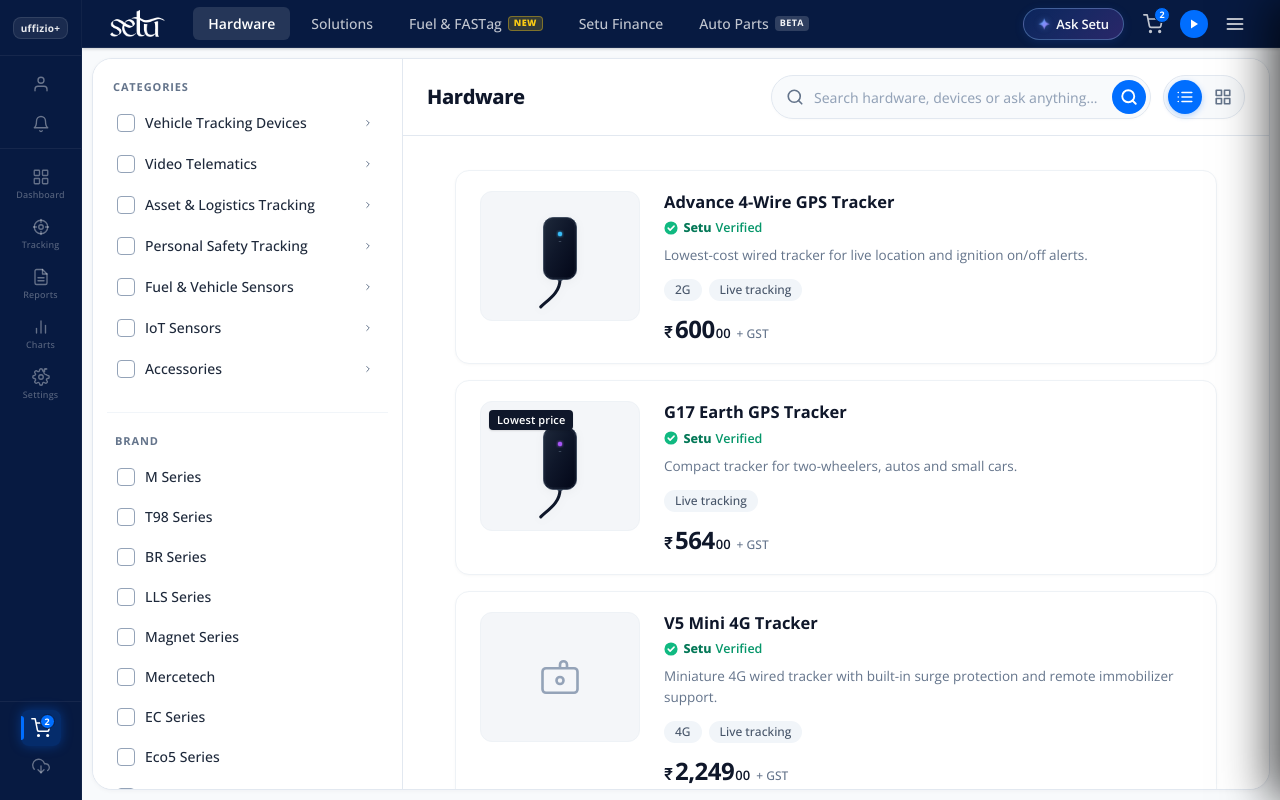
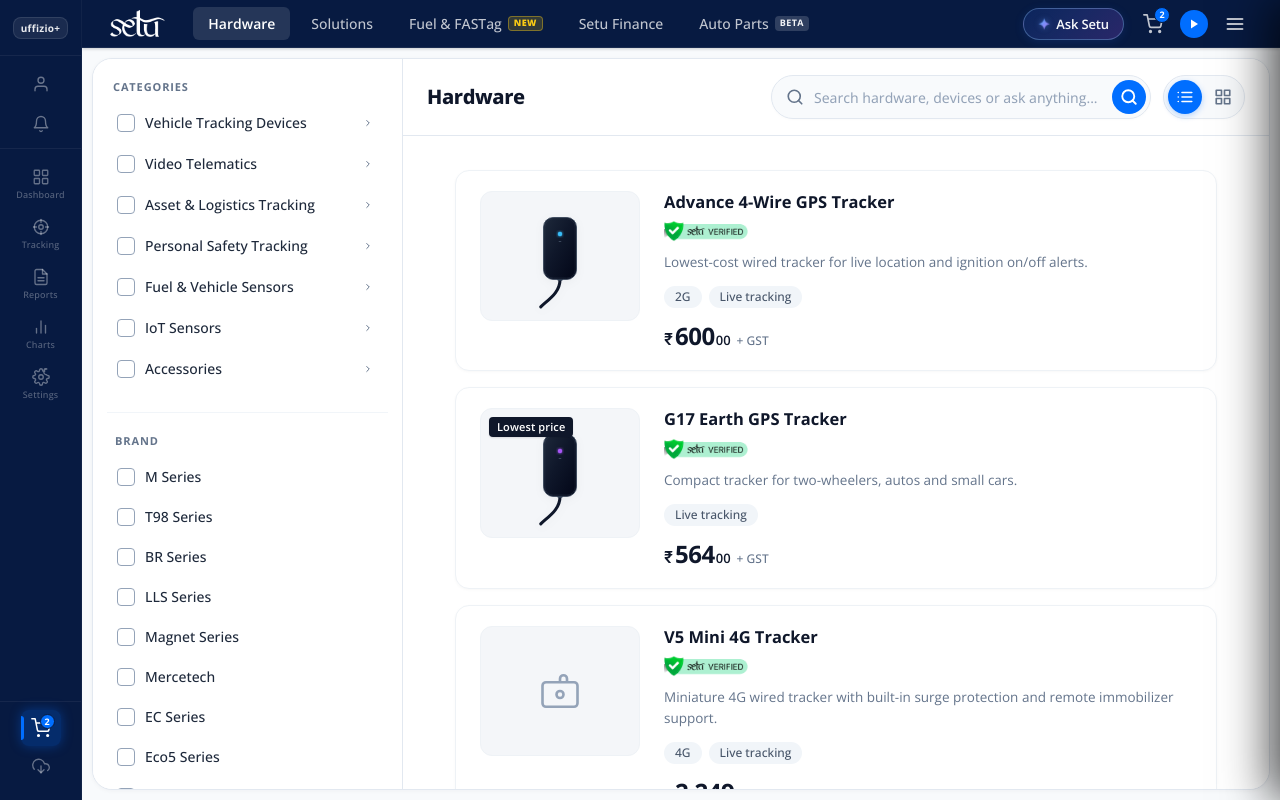
Before and after one commit to kinjal106/setu, a React (Vite) app: page /hardware in a window 1280 px wide. Built offline with nearby package versions, Linux system fonts and the light colour scheme.

Commit message:
feat: use official Setu Verified badge image everywhere and configure GitHub Pages base path for https://kinjal106.github.io/setu/

```diff
--- a/index.html
+++ b/index.html
@@ -2,7 +2,7 @@
 <html lang="en">
   <head>
     <meta charset="UTF-8" />
-    <link rel="icon" type="image/svg+xml" href="/setu-icon.svg" />
+    <link rel="icon" type="image/svg+xml" href="./setu-icon.svg" />
     <meta name="viewport" content="width=device-width, initial-scale=1.0" />
     <title>Setu – Telematics Marketplace by Uffizio</title>
     <meta name="description" content="Setu is the enterprise B2B telematics marketplace by Uffizio. Discover and purchase hardware devices, fleet management solutions, and automotive accessories." />
--- a/src/pages/Dashboard/Dashboard.jsx
+++ b/src/pages/Dashboard/Dashboard.jsx
@@ -143,7 +143,7 @@
           <button
             type="button"
             className="fleet-dash__btn-setu"
-            onClick={() => navigate('/setu')}
+            onClick={() => navigate('/')}
             title="Browse Hardware, Trackers, Sensors and Telematics Solutions"
           >
             <span>🛒</span>
@@ -186,7 +186,7 @@
       </div>
 
       {/* ── Promotional Setu Banner Card ── */}
-      <div className="fleet-setu-banner" onClick={() => navigate('/setu')}>
+      <div className="fleet-setu-banner" onClick={() => navigate('/')}>
         <div className="fleet-setu-banner__glow" />
         <div className="fleet-setu-banner__content">
           <div className="fleet-setu-banner__tag">SETU B2B MARKETPLACE</div>
--- a/src/pages/Hardware/Hardware.jsx
+++ b/src/pages/Hardware/Hardware.jsx
@@ -405,18 +405,11 @@
           {/* Setu Verified Row (Below Product Title) */}
           {product.verified !== false && (
             <div className="pcard-ref__verified-row">
-              <span className="setu-verified-badge">
-                <span className="setu-verified-badge__shield">
-                  <svg width="14" height="14" viewBox="0 0 16 16" fill="none">
-                    <circle cx="8" cy="8" r="7.5" fill="#10B981" />
-                    <path d="M4.8 8.2L7 10.4L11.5 5.9" stroke="#FFFFFF" strokeWidth="1.8" strokeLinecap="round" strokeLinejoin="round" />
-                  </svg>
-                </span>
-                <span className="setu-verified-badge__text">
-                  <span className="setu-verified-badge__brand">Setu</span>
-                  <span className="setu-verified-badge__label">Verified</span>
-                </span>
-              </span>
+              <img
+                src={getAssetUrl('/images/setu-verified-badge.png')}
+                alt="Setu Verified"
+                className="setu-verified-badge-img"
+              />
             </div>
           )}
 
@@ -490,18 +483,11 @@
         {/* Setu Verified Row (Below Product Title) */}
         {product.verified !== false && (
           <div className="pcard-grid__verified-row">
-            <span className="setu-verified-badge">
-              <span className="setu-verified-badge__shield">
-                <svg width="14" height="14" viewBox="0 0 16 16" fill="none">
-                  <circle cx="8" cy="8" r="7.5" fill="#10B981" />
-                  <path d="M4.8 8.2L7 10.4L11.5 5.9" stroke="#FFFFFF" strokeWidth="1.8" strokeLinecap="round" strokeLinejoin="round" />
-                </svg>
-              </span>
-              <span className="setu-verified-badge__text">
-                <span className="setu-verified-badge__brand">Setu</span>
-                <span className="setu-verified-badge__label">Verified</span>
-              </span>
-            </span>
+            <img
+              src={getAssetUrl('/images/setu-verified-badge.png')}
+              alt="Setu Verified"
+              className="setu-verified-badge-img"
+            />
           </div>
         )}
 
@@ -801,12 +787,11 @@
                   />
                   <span className="fcheck__box" />
                 </label>
-                <span className="setu-verified-badge setu-verified-badge--sidebar">
-                  <span className="setu-verified-badge__text">
-                    <span className="setu-verified-badge__brand">Setu</span>
-                    <span className="setu-verified-badge__label">Verified</span>
-                  </span>
-                </span>
+                <img
+                  src={getAssetUrl('/images/setu-verified-badge.png')}
+                  alt="Setu Verified"
+                  className="setu-verified-badge-img setu-verified-badge-img--sidebar"
+                />
               </div>
             </div>
           </div>
--- a/src/pages/ProductDetail/ProductDetail.jsx
+++ b/src/pages/ProductDetail/ProductDetail.jsx
@@ -787,18 +787,11 @@
                   <div className="setu-ui-leader-row">
                     <span className="setu-ui-leader-k">Verification</span>
                     <span className="setu-ui-leader-v">
-                      <span className="setu-verified-badge">
-                        <span className="setu-verified-badge__shield">
-                          <svg width="14" height="14" viewBox="0 0 16 16" fill="none">
-                            <circle cx="8" cy="8" r="7.5" fill="#10B981" />
-                            <path d="M4.8 8.2L7 10.4L11.5 5.9" stroke="#FFFFFF" strokeWidth="1.8" strokeLinecap="round" strokeLinejoin="round" />
-                          </svg>
-                        </span>
-                        <span className="setu-verified-badge__text">
-                          <span className="setu-verified-badge__brand">Setu</span>
-                          <span className="setu-verified-badge__label">Verified</span>
-                        </span>
-                      </span>
+                      <img
+                        src={getAssetUrl('/images/setu-verified-badge.png')}
+                        alt="Setu Verified"
+                        className="setu-verified-badge-img"
+                      />
                     </span>
                   </div>
                 </>
@@ -834,18 +827,11 @@
                   <div className="setu-ui-leader-row">
                     <span className="setu-ui-leader-k">Verification</span>
                     <span className="setu-ui-leader-v">
-                      <span className="setu-verified-badge">
-                        <span className="setu-verified-badge__shield">
-                          <svg width="14" height="14" viewBox="0 0 16 16" fill="none">
-                            <circle cx="8" cy="8" r="7.5" fill="#10B981" />
-                            <path d="M4.8 8.2L7 10.4L11.5 5.9" stroke="#FFFFFF" strokeWidth="1.8" strokeLinecap="round" strokeLinejoin="round" />
-                          </svg>
-                        </span>
-                        <span className="setu-verified-badge__text">
-                          <span className="setu-verified-badge__brand">Setu</span>
-                          <span className="setu-verified-badge__label">Verified</span>
-                        </span>
-                      </span>
+                      <img
+                        src={getAssetUrl('/images/setu-verified-badge.png')}
+                        alt="Setu Verified"
+                        className="setu-verified-badge-img"
+                      />
                     </span>
                   </div>
                 </>
--- a/src/pages/SetuHome/SetuHome.jsx
+++ b/src/pages/SetuHome/SetuHome.jsx
@@ -850,15 +850,12 @@
                     <polyline points="20 6 9 17 4 12" />
                   </svg>
                 </span>
-                <span className="advance-badge-verified">
-                  <span className="advance-badge-verified__shield">
-                    <svg width="12" height="12" viewBox="0 0 24 24" fill="none" stroke="#FFFFFF" strokeWidth="3.5" strokeLinecap="round" strokeLinejoin="round">
-                      <polyline points="20 6 9 17 4 12" />
-                    </svg>
-                  </span>
-                  <span className="advance-badge-verified__brand">setu</span>
-                  <span className="advance-badge-verified__tag">VERIFIED</span>
-                </span>
+                <img
+                  src={getAssetUrl('/images/setu-verified-badge.png')}
+                  alt="Setu Verified"
+                  className="setu-verified-badge-img"
+                  style={{ marginLeft: '4px' }}
+                />
               </label>
 
               <label className="advance-checkbox-item advance-checkbox-item--badge">
--- a/src/styles/globals.css
+++ b/src/styles/globals.css
@@ -225,3 +225,20 @@
   margin: 0px 0px 16px 0px !important;
   font-family: 'Open Sans', -apple-system, BlinkMacSystemFont, 'Segoe UI', Roboto, sans-serif !important;
 }
+
+/* ─────────────────────────────────────────────────────────────
+   GLOBAL SETU VERIFIED BADGE (OFFICIAL BADGE IMAGE)
+   ───────────────────────────────────────────────────────────── */
+.setu-verified-badge-img {
+  height: 22px;
+  width: auto;
+  max-width: 110px;
+  object-fit: contain;
+  display: inline-block;
+  vertical-align: middle;
+  user-select: none;
+}
+
+.setu-verified-badge-img--sidebar {
+  height: 20px;
+}
--- a/vite.config.js
+++ b/vite.config.js
@@ -4,7 +4,7 @@
 // https://vite.dev/config/
 export default defineConfig({
   plugins: [react()],
-  base: '/',
+  base: '/setu/',
   server: {
     allowedHosts: true,
     host: true,
```
Also changed, not shown: public/images/setu-verified-badge.png (added).
